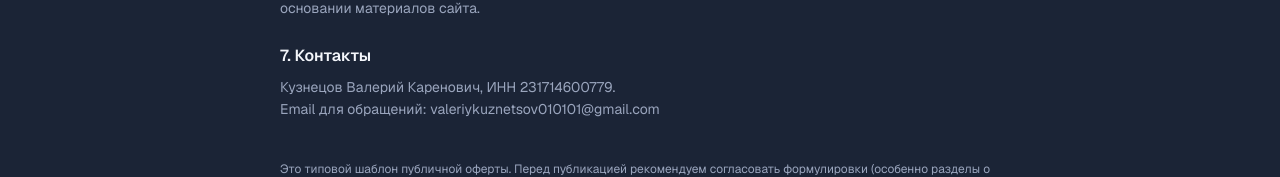
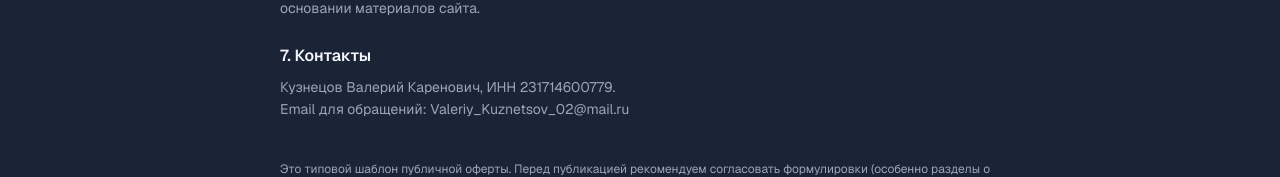
Before and after one commit to BigBabyDoc/SecondBrain, a Next.js app: page /oferta in a window 1280 px wide. Shown: the part 932-1109 px from the top of the page. Built offline with nearby package versions, Linux system fonts and the light colour scheme; no server answers.

Commit message:
Обновить контактный email в оферте

```diff
--- a/app/oferta/page.tsx
+++ b/app/oferta/page.tsx
@@ -77,7 +77,7 @@ export default function OfertaPage() {
           <p className="mt-2 text-muted">
             Кузнецов Валерий Каренович, ИНН 231714600779.
             <br />
-            Email для обращений: valeriykuznetsov010101@gmail.com
+            Email для обращений: Valeriy_Kuznetsov_02@mail.ru
           </p>
         </section>
       </div>
```
